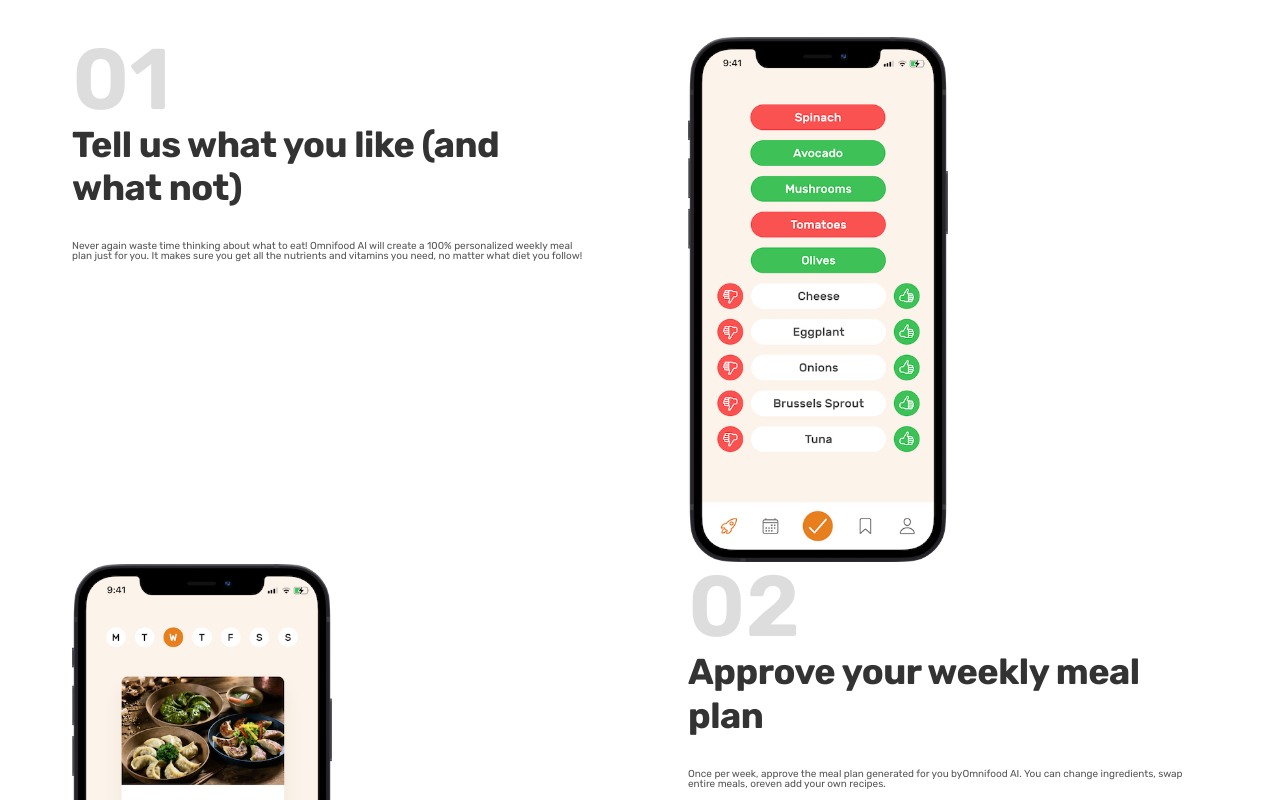
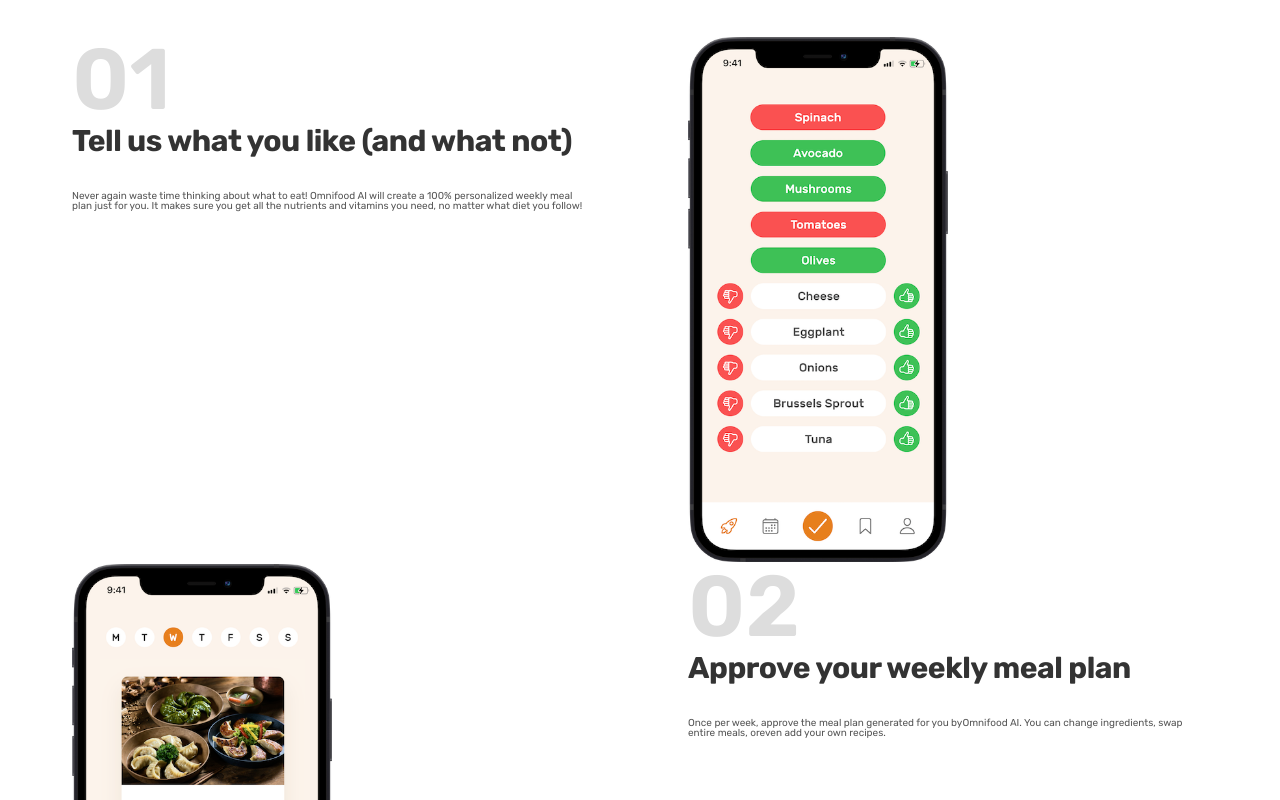
Before and after one commit to Euuphi/omnifood, a React (Create React App) app: page / in a window 1280 px wide. Shown: the part 1000-1800 px from the top of the page. Built offline with nearby package versions, Linux system fonts and the light colour scheme.

Commit message:
Lower HeadingTertiary font size

```diff
--- a/src/components/Headings/Headings.module.css
+++ b/src/components/Headings/Headings.module.css
@@ -19,7 +19,7 @@
 }
 
 .headingTertiary {
-    font-size: 3.6rem;
+    font-size: 3rem;
     line-height: 1.2;
     margin-bottom: 3.2rem;
 }
```
